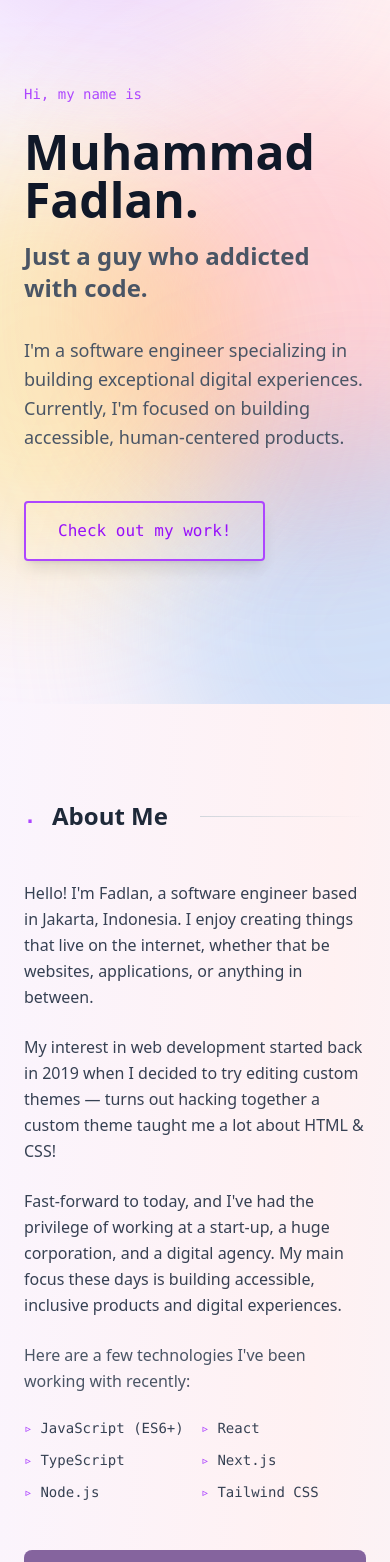
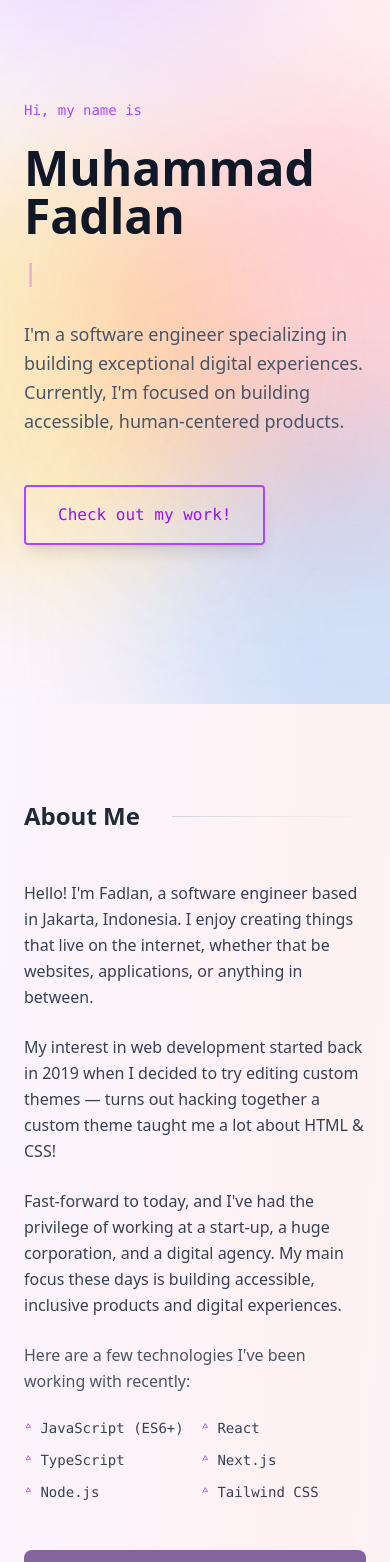
Before and after one commit to Indrawasthere/protofolio, a React (Vite) app: page / in a window 390 px wide. Shown: the part 140-1702 px from the top of the page. Built offline with nearby package versions, Linux system fonts and the light colour scheme; grey boxes are pictures that could not be loaded.

Commit message:
Update App.tsx

```diff
--- a/src/App.tsx
+++ b/src/App.tsx
@@ -7,8 +7,14 @@ import {
   Menu,
   X,
 } from "lucide-react";
-import { motion, AnimatePresence } from "framer-motion";
-import { useState, useEffect } from "react";
+import {
+  motion,
+  AnimatePresence,
+  useMotionValue,
+  useSpring,
+  useTransform,
+} from "framer-motion";
+import { useState, useEffect, useRef } from "react";
 import { clsx, type ClassValue } from "clsx";
 import { twMerge } from "tailwind-merge";
 
@@ -108,13 +114,44 @@ const PROJECTS = [
 ];
 
 const NAV_ITEMS = [
-  { id: "about", label: "About", number: "" },
-  { id: "experience", label: "Experience", number: "" },
-  { id: "work", label: "Work", number: "" },
-  { id: "contact", label: "Contact", number: "" },
+  { id: "about", label: "About" },
+  { id: "experience", label: "Experience" },
+  { id: "work", label: "Work" },
+  { id: "contact", label: "Contact" },
 ];
 
 // --- Components ---
+
+function CustomCursor() {
+  const cursorX = useMotionValue(-100);
+  const cursorY = useMotionValue(-100);
+
+  const springConfig = { damping: 25, stiffness: 700 };
+  const cursorXSpring = useSpring(cursorX, springConfig);
+  const cursorYSpring = useSpring(cursorY, springConfig);
+
+  useEffect(() => {
+    const moveCursor = (e: MouseEvent) => {
+      cursorX.set(e.clientX - 16);
+      cursorY.set(e.clientY - 16);
+    };
+
+    window.addEventListener("mousemove", moveCursor);
+    return () => window.removeEventListener("mousemove", moveCursor);
+  }, []);
+
+  return (
+    <motion.div
+      className="fixed w-8 h-8 pointer-events-none z-50 mix-blend-difference hidden md:block"
+      style={{
+        left: cursorXSpring,
+        top: cursorYSpring,
+      }}
+    >
+      <div className="w-full h-full rounded-full border-2 border-white" />
+    </motion.div>
+  );
+}
 
 function GradientOrbs() {
   return (
@@ -159,6 +196,155 @@ function GradientOrbs() {
   );
 }
 
+function RotatingTypewriter({
+  texts,
+  delay = 0,
+}: {
+  texts: string[];
+  delay?: number;
+}) {
+  const [displayText, setDisplayText] = useState("");
+  const [currentTextIndex, setCurrentTextIndex] = useState(0);
+  const [currentCharIndex, setCurrentCharIndex] = useState(0);
+  const [isDeleting, setIsDeleting] = useState(false);
+  const [started, setStarted] = useState(false);
+
+  useEffect(() => {
+    const startTimeout = setTimeout(() => setStarted(true), delay);
+    return () => clearTimeout(startTimeout);
+  }, [delay]);
+
+  useEffect(() => {
+    if (!started) return;
+
+    const currentText = texts[currentTextIndex];
+
+    const timeout = setTimeout(
+      () => {
+        if (!isDeleting) {
+          // Typing
+          if (currentCharIndex < currentText.length) {
+            setDisplayText(currentText.substring(0, currentCharIndex + 1));
+            setCurrentCharIndex((prev) => prev + 1);
+          } else {
+            // Pause before deleting
+            setTimeout(() => setIsDeleting(true), 2000);
+          }
+        } else {
+          // Deleting
+          if (currentCharIndex > 0) {
+            setDisplayText(currentText.substring(0, currentCharIndex - 1));
+            setCurrentCharIndex((prev) => prev - 1);
+          } else {
+            // Move to next text
+            setIsDeleting(false);
+            setCurrentTextIndex((prev) => (prev + 1) % texts.length);
+          }
+        }
+      },
+      isDeleting ? 30 : 80,
+    );
+
+    return () => clearTimeout(timeout);
+  }, [currentCharIndex, currentTextIndex, isDeleting, started, texts]);
+
+  return (
+    <span>
+      {displayText}
+      {started && (
+        <motion.span
+          animate={{ opacity: [1, 0] }}
+          transition={{ duration: 0.8, repeat: Infinity }}
+          className="text-purple-500"
+        >
+          |
+        </motion.span>
+      )}
+    </span>
+  );
+}
+
+function AnimatedCounter({
+  value,
+  suffix = "",
+  duration = 2,
+}: {
+  value: number;
+  suffix?: string;
+  duration?: number;
+}) {
+  const [count, setCount] = useState(0);
+  const nodeRef = useRef<HTMLDivElement>(null);
+  const [isVisible, setIsVisible] = useState(false);
+
+  useEffect(() => {
+    const observer = new IntersectionObserver(
+      ([entry]) => {
+        if (entry.isIntersecting) {
+          setIsVisible(true);
+        }
+      },
+      { threshold: 0.5 },
+    );
+
+    if (nodeRef.current) {
+      observer.observe(nodeRef.current);
+    }
+
+    return () => observer.disconnect();
+  }, []);
+
+  useEffect(() => {
+    if (!isVisible) return;
+
+    let startTime: number;
+    let animationFrame: number;
+
+    const animate = (currentTime: number) => {
+      if (!startTime) startTime = currentTime;
+      const progress = (currentTime - startTime) / (duration * 1000);
+
+      if (progress < 1) {
+        setCount(Math.floor(value * progress));
+        animationFrame = requestAnimationFrame(animate);
+      } else {
+        setCount(value);
+      }
+    };
+
+    animationFrame = requestAnimationFrame(animate);
+    return () => cancelAnimationFrame(animationFrame);
+  }, [value, duration, isVisible]);
+
+  return (
+    <div ref={nodeRef} className="text-4xl font-bold text-purple-600">
+      {count.toLocaleString()}
+      {suffix}
+    </div>
+  );
+}
+
+function FloatingCard({
+  children,
+  delay = 0,
+}: {
+  children: React.ReactNode;
+  delay?: number;
+}) {
+  return (
+    <motion.div
+      initial={{ opacity: 0, y: 50 }}
+      whileInView={{ opacity: 1, y: 0 }}
+      viewport={{ once: true }}
+      transition={{ duration: 0.6, delay }}
+      whileHover={{ y: -8, transition: { duration: 0.2 } }}
+      className="relative"
+    >
+      {children}
+    </motion.div>
+  );
+}
+
 function Header({
   activeSection,
   scrollToSection,
@@ -189,35 +375,49 @@ function Header({
       <div className="max-w-7xl mx-auto px-6 py-6 flex items-center justify-between">
         <motion.button
           onClick={() => scrollToSection("hero")}
-          whileHover={{ scale: 1.05 }}
-          className="text-2xl font-bold bg-linear-to-r from-purple-600 to-rose-500 bg-clip-text text-transparent"
+          whileHover={{ scale: 1.05, rotate: [0, -5, 5, 0] }}
+          whileTap={{ scale: 0.95 }}
+          className="text-3xl font-black bg-gradient-to-r from-purple-600 to-rose-500 bg-clip-text text-transparent"
         >
           F.
         </motion.button>
 
         {/* Desktop Navigation */}
         <nav className="hidden md:flex items-center gap-8">
-          {NAV_ITEMS.map((item) => (
+          {NAV_ITEMS.map((item, index) => (
             <motion.button
               key={item.id}
               onClick={() => scrollToSection(item.id)}
-              whileHover={{ y: -2 }}
+              whileHover={{ y: -2, scale: 1.05 }}
+              whileTap={{ scale: 0.95 }}
+              initial={{ opacity: 0, y: -20 }}
+              animate={{ opacity: 1, y: 0 }}
+              transition={{ delay: index * 0.1 }}
               className={cn(
-                "text-sm font-medium transition-colors",
+                "text-sm font-medium transition-colors relative",
                 activeSection === item.id
                   ? "text-purple-600"
                   : "text-gray-700 hover:text-purple-600",
               )}
             >
-              <span className="text-purple-500 mr-1">{item.number}.</span>
               {item.label}
+              {activeSection === item.id && (
+                <motion.div
+                  layoutId="activeSection"
+                  className="absolute -bottom-1 left-0 right-0 h-0.5 bg-purple-600"
+                  transition={{ type: "spring", stiffness: 380, damping: 30 }}
+                />
+              )}
             </motion.button>
           ))}
           <motion.a
             href="/resume.pdf"
             target="_blank"
             rel="noopener noreferrer"
-            whileHover={{ scale: 1.05 }}
+            whileHover={{
+              scale: 1.05,
+              boxShadow: "0 5px 20px rgba(168, 85, 247, 0.3)",
+            }}
             whileTap={{ scale: 0.95 }}
             className="px-4 py-2 border-2 border-purple-500 text-purple-600 rounded hover:bg-purple-50 transition-colors flex items-center gap-2"
           >
@@ -227,12 +427,13 @@ function Header({
         </nav>
 
         {/* Mobile Menu Button */}
-        <button
+        <motion.button
           onClick={() => setIsOpen(!isOpen)}
+          whileTap={{ scale: 0.9 }}
           className="md:hidden text-gray-700 hover:text-purple-600 transition-colors"
         >
           {isOpen ? <X size={24} /> : <Menu size={24} />}
-        </button>
+        </motion.button>
       </div>
 
       {/* Mobile Navigation */}
@@ -246,17 +447,17 @@ function Header({
           >
             <nav className="px-6 py-6 space-y-4">
               {NAV_ITEMS.map((item) => (
-                <button
+                <motion.button
                   key={item.id}
                   onClick={() => {
                     scrollToSection(item.id);
                     setIsOpen(false);
                   }}
+                  whileHover={{ x: 5 }}
                   className="block w-full text-left text-gray-700 hover:text-purple-600 transition-colors"
                 >
-                  <span className="text-purple-500 mr-2">{item.number}.</span>
                   {item.label}
-                </button>
+                </motion.button>
               ))}
               <a
                 href="/resume.pdf"
@@ -278,20 +479,29 @@ function NumberedHeading({
   number,
   children,
 }: {
-  number: string;
+  number?: string;
   children: React.ReactNode;
 }) {
   return (
-    <h2 className="flex items-center gap-4 text-2xl md:text-3xl font-bold text-gray-800 mb-12">
+    <motion.h2
+      initial={{ opacity: 0, x: -50 }}
+      whileInView={{ opacity: 1, x: 0 }}
+      viewport={{ once: true }}
+      className="flex items-center gap-4 text-2xl md:text-3xl font-bold text-gray-800 mb-12"
+    >
+      {number && (
         <span className="text-purple-500 font-mono text-xl">{number}.</span>
+      )}
       <span>{children}</span>
-      <div className="flex-1 h-px bg-linear-to-r from-gray-300 to-transparent ml-4" />
-    </h2>
+      <div className="flex-1 h-px bg-gradient-to-r from-gray-300 to-transparent ml-4" />
+    </motion.h2>
   );
 }
 
 export default function App() {
   const [activeSection, setActiveSection] = useState("about");
+  const [mousePosition, setMousePosition] = useState({ x: 0, y: 0 });
+
   useEffect(() => {
     const handleScroll = () => {
       const sections = ["about", "experience", "work", "contact"];
@@ -312,8 +522,16 @@ export default function App() {
       }
     };
 
+    const handleMouseMove = (e: MouseEvent) => {
+      setMousePosition({ x: e.clientX, y: e.clientY });
+    };
+
     window.addEventListener("scroll", handleScroll);
-    return () => window.removeEventListener("scroll", handleScroll);
+    window.addEventListener("mousemove", handleMouseMove);
+    return () => {
+      window.removeEventListener("scroll", handleScroll);
+      window.removeEventListener("mousemove", handleMouseMove);
+    };
   }, []);
 
   const scrollToSection = (id: string) => {
@@ -325,7 +543,8 @@ export default function App() {
   };
 
   return (
-    <div className="min-h-screen bg-linear-to-br from-purple-50 via-rose-50 to-blue-50 text-gray-800">
+    <div className="min-h-screen bg-gradient-to-br from-purple-50 via-rose-50 to-blue-50 text-gray-800 cursor-none md:cursor-auto">
+      <CustomCursor />
       <GradientOrbs />
       <Header activeSection={activeSection} scrollToSection={scrollToSection} />
 
@@ -380,19 +599,29 @@ export default function App() {
             href: "https://www.linkedin.com/in/muhammadfadlanh/",
             label: "LinkedIn",
           },
-          { icon: <Mail size={20} />, href: "#", label: "Email" },
+          {
+            icon: <Mail size={20} />,
+            href: "mailto:mhmdfdln14@gmail.com",
+            label: "Email",
+          },
         ].map((social) => (
           <motion.a
             key={social.label}
             href={social.href}
-            whileHover={{ y: -3, scale: 1.1 }}
+            whileHover={{ y: -3, scale: 1.2, rotate: 5 }}
+            whileTap={{ scale: 0.9 }}
             className="text-gray-600 hover:text-purple-500 transition-colors"
             aria-label={social.label}
           >
             {social.icon}
           </motion.a>
         ))}
-        <div className="w-px h-24 bg-linear-to-b from-gray-400 to-transparent" />
+        <motion.div
+          className="w-px h-24 bg-gradient-to-b from-gray-400 to-transparent"
+          initial={{ scaleY: 0 }}
+          animate={{ scaleY: 1 }}
+          transition={{ delay: 1.5, duration: 0.8 }}
+        />
       </motion.div>
 
       {/* Main Content */}
@@ -419,17 +648,21 @@ export default function App() {
             transition={{ delay: 0.2 }}
             className="text-5xl md:text-7xl lg:text-8xl font-bold mb-4 text-gray-900"
           >
-            Muhammad Fadlan.
+            Muhammad Fadlan
           </motion.h1>
 
-          <motion.h2
-            initial={{ opacity: 0, y: 20 }}
-            animate={{ opacity: 1, y: 0 }}
-            transition={{ delay: 0.3 }}
-            className="text-2xl md:text-2xl lg:text-5xl font-bold mb-8 text-gray-600"
-          >
-            Just a guy who addicted with code.
-          </motion.h2>
+          <h2 className="text-2xl md:text-2xl lg:text-5xl font-bold mb-8 text-gray-600">
+            <RotatingTypewriter
+              texts={[
+                "Just a guy who addicted with code.",
+                "Full-Stack Developer.",
+                "Ctrl+Z is my best friend.",
+                "Problem solver. Code enthusiast.",
+                "Coffee-powered developer.",
+              ]}
+              delay={800}
+            />
+          </h2>
 
           <motion.p
             initial={{ opacity: 0, y: 20 }}
@@ -448,22 +681,34 @@ export default function App() {
             transition={{ delay: 0.5 }}
             whileHover={{
               scale: 1.05,
-              boxShadow: "0 10px 40px rgba(168, 85, 247, 0.2)",
+              boxShadow: "0 10px 40px rgba(168, 85, 247, 0.3)",
             }}
-            whileTap={{ scale: 0.95 }}
+            whileTap={{ scale: 0.95, rotate: -2 }}
             onClick={() => scrollToSection("work")}
-            className="px-8 py-4 border-2 border-purple-500 text-purple-600 rounded font-mono hover:bg-purple-50 transition-all w-fit shadow-lg"
+            className="group px-8 py-4 border-2 border-purple-500 text-purple-600 rounded font-mono hover:bg-purple-50 transition-all w-fit shadow-lg relative overflow-hidden"
           >
-            Check out my work!
+            <span className="relative z-10">Check out my work!</span>
+            <motion.div
+              className="absolute inset-0 bg-linear-to-r from-purple-500 to-rose-500"
+              initial={{ x: "-100%" }}
+              whileHover={{ x: 0 }}
+              transition={{ duration: 0.3 }}
+              style={{ opacity: 0.1 }}
+            />
           </motion.button>
         </motion.section>
 
         {/* About Section */}
         <section id="about" className="min-h-screen py-24">
-          <NumberedHeading number="">About Me</NumberedHeading>
+          <NumberedHeading>About Me</NumberedHeading>
 
           <div className="grid md:grid-cols-3 gap-12">
-            <div className="md:col-span-2 space-y-6 text-gray-700 leading-relaxed">
+            <motion.div
+              initial={{ opacity: 0, x: -50 }}
+              whileInView={{ opacity: 1, x: 0 }}
+              viewport={{ once: true }}
+              className="md:col-span-2 space-y-6 text-gray-700 leading-relaxed"
+            >
               <p>
                 Hello! I'm Fadlan, a software engineer based in Jakarta,
                 Indonesia. I enjoy creating things that live on the internet,
@@ -495,20 +740,40 @@ export default function App() {
                   "Next.js",
                   "Node.js",
                   "Tailwind CSS",
-                ].map((tech) => (
+                ].map((tech, index) => (
                   <motion.div
                     key={tech}
-                    whileHover={{ x: 5 }}
+                    initial={{ opacity: 0, x: -20 }}
+                    whileInView={{ opacity: 1, x: 0 }}
+                    viewport={{ once: true }}
+                    transition={{ delay: index * 0.1 }}
+                    whileHover={{ x: 10, scale: 1.05 }}
                     className="flex items-center gap-2"
                   >
-                    <span className="text-purple-500">▹</span>
+                    <motion.span
+                      animate={{ rotate: [0, 360] }}
+                      transition={{
+                        duration: 2,
+                        repeat: Infinity,
+                        ease: "linear",
+                      }}
+                      className="text-purple-500"
+                    >
+                      ▹
+                    </motion.span>
                     <span className="text-gray-700">{tech}</span>
                   </motion.div>
                 ))}
               </div>
-            </div>
+            </motion.div>
 
-            <motion.div whileHover={{ scale: 1.02 }} className="relative group">
+            <motion.div
+              initial={{ opacity: 0, scale: 0.8 }}
+              whileInView={{ opacity: 1, scale: 1 }}
+              viewport={{ once: true }}
+              whileHover={{ scale: 1.02, rotate: 2 }}
+              className="relative group"
+            >
               <div className="relative z-10 rounded-lg overflow-hidden">
                 <div className="aspect-square">
                   <img
@@ -517,7 +782,7 @@ export default function App() {
                     className="w-full h-full object-cover"
                   />
                 </div>
-                <div className="absolute inset-0 bg-purple-500 mix-blend-multiply opacity-50 group-hover:opacity-0 transition-opacity duration-300" />
+                <motion.div className="absolute inset-0 bg-purple-500 mix-blend-multiply opacity-50 group-hover:opacity-0 transition-opacity duration-300" />
               </div>
               <motion.div
                 className="absolute inset-0 border-2 border-purple-400 rounded-lg"
@@ -537,19 +802,15 @@ export default function App() {
 
           <div className="space-y-12">
             {EXPERIENCES.map((exp, index) => (
+              <FloatingCard key={exp.id} delay={index * 0.1}>
                 <motion.div
-                key={exp.id}
-                initial={{ opacity: 0, y: 30 }}
-                whileInView={{ opacity: 1, y: 0 }}
-                viewport={{ once: true }}
-                transition={{ delay: index * 0.1 }}
-                whileHover={{ x: 5 }}
-                className="group"
+                  whileHover={{ x: 10, scale: 1.02 }}
+                  className="group p-6 rounded-xl bg-white/60 backdrop-blur-sm shadow-lg hover:shadow-xl transition-all"
                 >
                   <div className="flex flex-col md:flex-row gap-4 mb-3">
                     <h3 className="text-xl font-bold text-gray-900 group-hover:text-purple-500 transition-colors">
                       {exp.title}{" "}
-                    <span className="text-purple-500"> | {exp.company}</span>
+                      <span className="text-purple-500">| {exp.company}</span>
                     </h3>
                   </div>
 
@@ -562,16 +823,22 @@ export default function App() {
                   </p>
 
                   <div className="flex flex-wrap gap-2">
-                  {exp.skills.map((skill) => (
-                    <span
+                    {exp.skills.map((skill, i) => (
+                      <motion.span
                         key={skill}
-                      className="px-3 py-1 bg-purple-100 text-purple-700 rounded-full text-sm font-mono"
+                        initial={{ opacity: 0, scale: 0 }}
+                        whileInView={{ opacity: 1, scale: 1 }}
+                        viewport={{ once: true }}
+                        transition={{ delay: i * 0.05 }}
+                        whileHover={{ scale: 1.1, rotate: 5 }}
+                        className="px-3 py-1 bg-purple-100 text-purple-700 rounded-full text-sm font-mono cursor-pointer"
                       >
                         {skill}
-                    </span>
+                      </motion.span>
                     ))}
                   </div>
                 </motion.div>
+              </FloatingCard>
             ))}
           </div>
         </section>
@@ -584,7 +851,7 @@ export default function App() {
             {PROJECTS.map((project, index) => (
               <motion.div
                 key={project.id}
-                initial={{ opacity: 0, y: 30 }}
+                initial={{ opacity: 0, y: 50 }}
                 whileInView={{ opacity: 1, y: 0 }}
                 viewport={{ once: true }}
                 transition={{ delay: index * 0.1 }}
@@ -593,11 +860,12 @@ export default function App() {
                   index % 2 === 1 && "md:grid-flow-dense",
                 )}
               >
-                <div
+                <motion.div
                   className={cn(
                     "md:col-span-7 relative group",
                     index % 2 === 1 && "md:col-start-6",
                   )}
+                  whileHover={{ scale: 1.02 }}
                 >
                   <div className="relative rounded-lg overflow-hidden shadow-xl">
                     <img
@@ -605,9 +873,13 @@ export default function App() {
                       alt={project.title}
                       className="w-full aspect-video object-cover"
                     />
-                    <div className="absolute inset-0 bg-linear-to-br from-purple-500/40 to-rose-500/40 mix-blend-multiply group-hover:opacity-0 transition-opacity duration-300" />
+                    <motion.div
+                      className="absolute inset-0 bg-gradient-to-br from-purple-500/40 to-rose-500/40 mix-blend-multiply"
+                      whileHover={{ opacity: 0 }}
+                      transition={{ duration: 0.3 }}
+                    />
                   </div>
-                </div>
+                </motion.div>
 
                 <div
                   className={cn(
@@ -617,18 +889,25 @@ export default function App() {
                       : "md:text-right",
                   )}
                 >
-                  <p className="text-purple-500 font-mono text-sm">
+                  <motion.p
+                    initial={{ opacity: 0 }}
+                    whileInView={{ opacity: 1 }}
+                    className="text-purple-500 font-mono text-sm"
+                  >
                     Featured Project
-                  </p>
+                  </motion.p>
                   <h3 className="text-2xl font-bold text-gray-900">
                     {project.title}
                   </h3>
 
-                  <div className="bg-white/80 backdrop-blur-sm rounded-lg p-6 shadow-xl">
+                  <motion.div
+                    whileHover={{ scale: 1.02, y: -5 }}
+                    className="bg-white/80 backdrop-blur-sm rounded-lg p-6 shadow-xl"
+                  >
                     <p className="text-gray-700 leading-relaxed">
                       {project.description}
                     </p>
-                  </div>
+                  </motion.div>
 
                   <div
                     className={cn(
@@ -649,14 +928,16 @@ export default function App() {
                   >
                     <motion.a
                       href={project.github}
-                      whileHover={{ y: -3 }}
+                      whileHover={{ y: -3, scale: 1.2, rotate: 5 }}
+                      whileTap={{ scale: 0.9 }}
                       className="text-gray-600 hover:text-purple-500 transition-colors"
                     >
                       <Github size={22} />
                     </motion.a>
                     <motion.a
                       href={project.external}
-                      whileHover={{ y: -3 }}
+                      whileHover={{ y: -3, scale: 1.2, rotate: -5 }}
+                      whileTap={{ scale: 0.9 }}
                       className="text-gray-600 hover:text-purple-500 transition-colors"
                     >
                       <ExternalLink size={22} />
@@ -674,12 +955,18 @@ export default function App() {
           className="min-h-screen flex items-center justify-center py-24"
         >
           <motion.div
-            initial={{ opacity: 0, y: 30 }}
-            whileInView={{ opacity: 1, y: 0 }}
+            initial={{ opacity: 0, scale: 0.8 }}
+            whileInView={{ opacity: 1, scale: 1 }}
             viewport={{ once: true }}
             className="max-w-2xl text-center space-y-8"
           >
-            <p className="text-purple-500 font-mono">04. What's Next?</p>
+            <motion.p
+              initial={{ opacity: 0 }}
+              whileInView={{ opacity: 1 }}
+              className="text-purple-500 font-mono"
+            >
+              04. What's Next?
+            </motion.p>
             <h2 className="text-5xl md:text-6xl font-bold text-gray-900">
               Get In Touch
             </h2>
@@ -692,9 +979,9 @@ export default function App() {
               href="mailto:mhmdfdln14@gmail.com"
               whileHover={{
                 scale: 1.05,
-                boxShadow: "0 10px 40px rgba(168, 85, 247, 0.2)",
+                boxShadow: "0 10px 40px rgba(168, 85, 247, 0.3)",
               }}
-              whileTap={{ scale: 0.95 }}
+              whileTap={{ scale: 0.95, rotate: -2 }}
               className="inline-block px-8 py-4 border-2 border-purple-500 text-purple-600 rounded font-mono hover:bg-purple-50 transition-all shadow-lg"
             >
               Say Hello
@@ -704,9 +991,13 @@ export default function App() {
 
         {/* Footer */}
         <footer className="py-12 text-center">
-          <p className="text-gray-600 text-sm font-mono">
+          <motion.p
+            initial={{ opacity: 0 }}
+            whileInView={{ opacity: 1 }}
+            className="text-gray-600 text-sm font-mono"
+          >
             Designed & Built by Muhammad Fadlan Hafiz
-          </p>
+          </motion.p>
         </footer>
       </main>
     </div>
```
Lines whose indentation alone changed are shown as unchanged.
